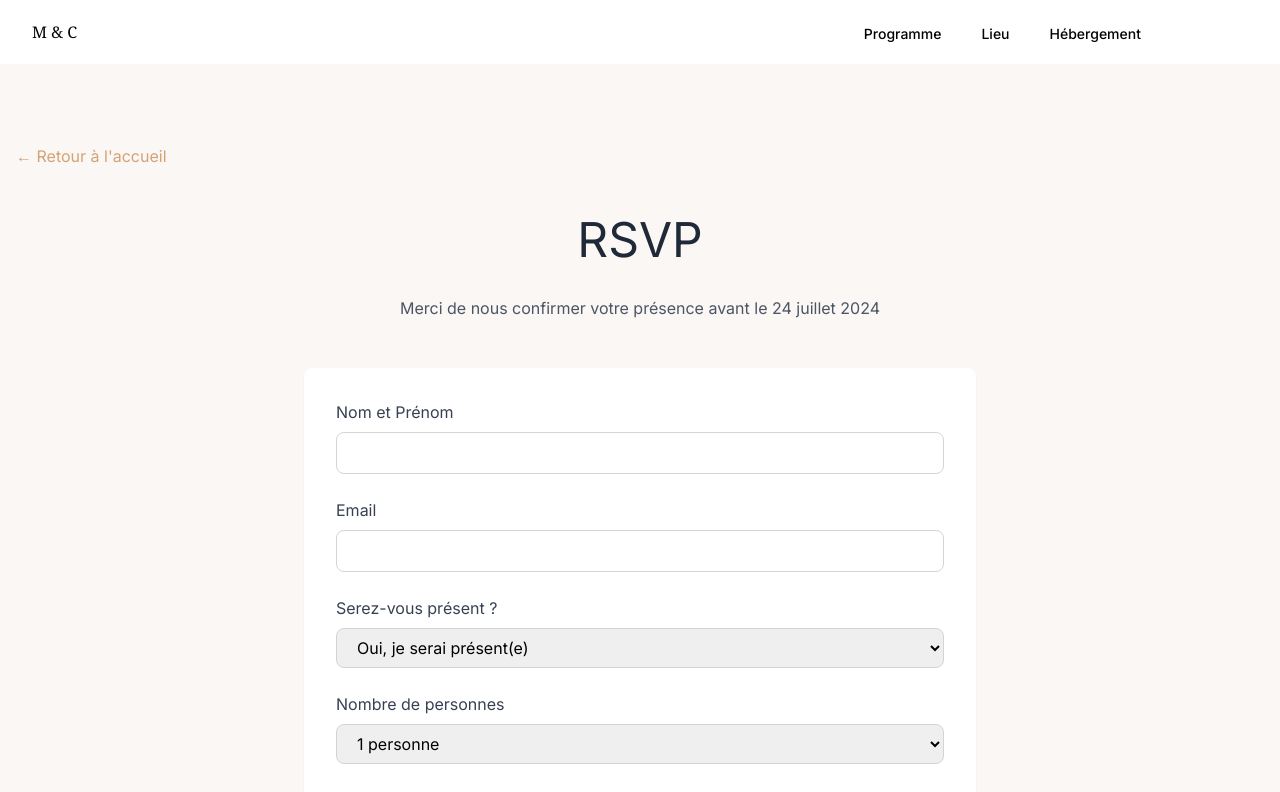
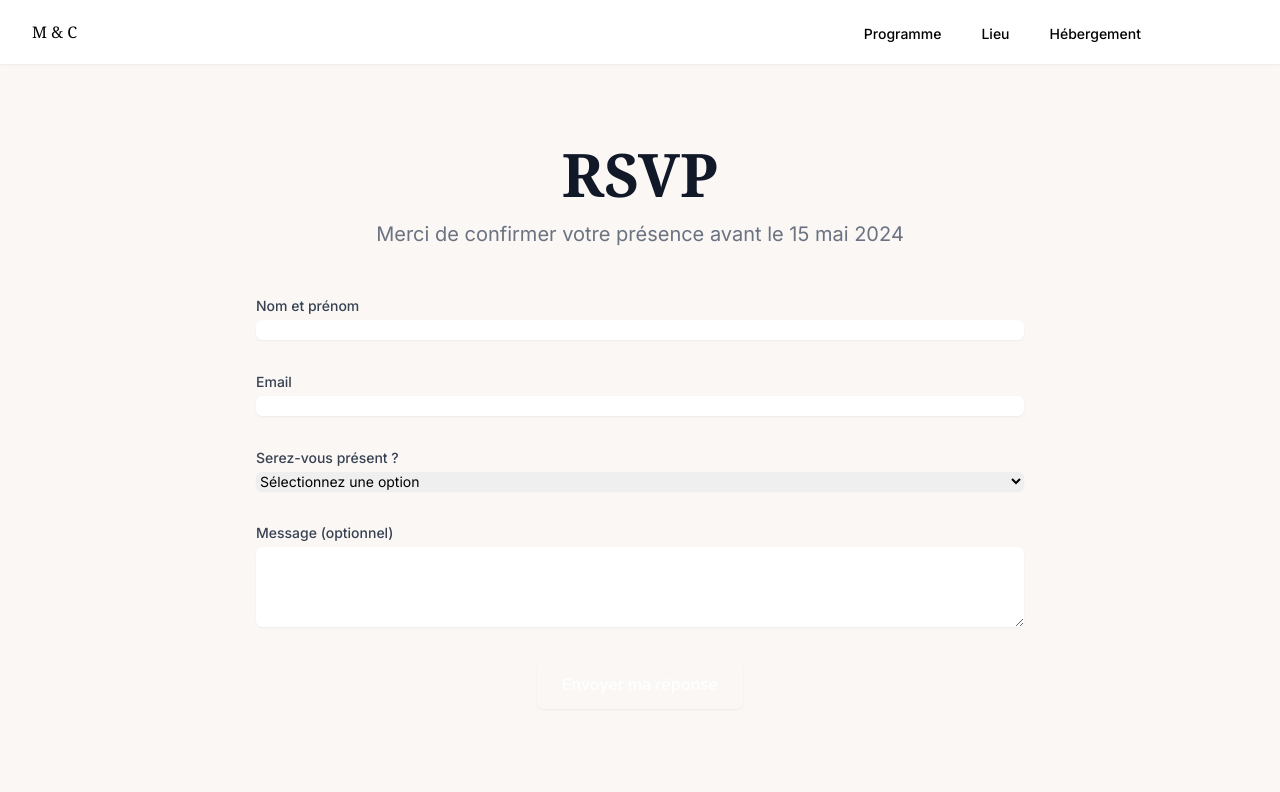
Before and after one commit to maxtouf/mariage-site, a Next.js app: page /rsvp in a window 1280 px wide. Shown: the top 792 px of the page. Built offline with nearby package versions, Linux system fonts and the light colour scheme; a web font is replaced by a local one.

Commit message:
Ajout de la page RSVP

```diff
--- a/app/rsvp/page.tsx
+++ b/app/rsvp/page.tsx
@@ -1,154 +1,162 @@
 'use client'
 
-import { useState } from 'react'
-import Link from 'next/link'
+import { useState, FormEvent } from 'react'
 
 export default function RSVP() {
   const [formData, setFormData] = useState({
     name: '',
     email: '',
-    attending: 'yes',
-    guests: '1',
-    dietaryRestrictions: '',
-    message: ''
+    attending: '',
+    guests: '0',
+    dietary: '',
+    message: '',
   })
 
-  const handleSubmit = async (e: React.FormEvent) => {
+  const handleSubmit = async (e: FormEvent) => {
     e.preventDefault()
     // Ici, vous pouvez ajouter la logique pour envoyer les données du formulaire
-    console.log('Formulaire soumis:', formData)
+    console.log('Form submitted:', formData)
     alert('Merci pour votre réponse !')
   }
 
   const handleChange = (e: React.ChangeEvent<HTMLInputElement | HTMLTextAreaElement | HTMLSelectElement>) => {
     const { name, value } = e.target
-    setFormData(prev => ({
-      ...prev,
-      [name]: value
-    }))
+    setFormData(prev => ({ ...prev, [name]: value }))
   }
 
   return (
-    <div className="min-h-screen bg-[#faf7f5] py-20">
-      <div className="container mx-auto px-4">
-        <Link
-          href="/"
-          className="inline-block mb-12 text-[#d4a373] hover:text-[#b08d62] transition-colors"
-        >
-          ← Retour à l'accueil
-        </Link>
-
-        <div className="max-w-2xl mx-auto">
-          <h1 className="text-center font-playfair text-5xl mb-8 text-gray-800">
+    <div className="min-h-screen py-12 sm:py-16 lg:py-20">
+      <div className="max-w-7xl mx-auto px-4 sm:px-6 lg:px-8">
+        <div className="max-w-3xl mx-auto">
+          <div className="text-center">
+            <h1 className="text-4xl font-extrabold text-gray-900 sm:text-5xl md:text-6xl font-serif">
               RSVP
             </h1>
-          <p className="text-center text-gray-600 mb-12">
-            Merci de nous confirmer votre présence avant le 24 juillet 2024
+            <p className="mt-3 text-xl text-gray-500 sm:mt-4">
+              Merci de confirmer votre présence avant le 15 mai 2024
             </p>
+          </div>
 
-          <form onSubmit={handleSubmit} className="bg-white rounded-lg shadow-sm p-8">
-            <div className="space-y-6">
+          <form onSubmit={handleSubmit} className="mt-12 space-y-8">
+            {/* Nom */}
             <div>
-                <label htmlFor="name" className="block text-gray-700 mb-2">
-                  Nom et Prénom
+              <label htmlFor="name" className="block text-sm font-medium text-gray-700">
+                Nom et prénom
               </label>
+              <div className="mt-1">
                 <input
                   type="text"
+                  name="name"
                   id="name"
-                  name="name"
+                  required
                   value={formData.name}
                   onChange={handleChange}
-                  required
-                  className="w-full px-4 py-2 border border-gray-300 rounded-lg focus:ring-2 focus:ring-[#d4a373] focus:border-transparent"
+                  className="shadow-sm focus:ring-primary focus:border-primary block w-full sm:text-sm border-gray-300 rounded-md"
                 />
               </div>
+            </div>
 
+            {/* Email */}
             <div>
-                <label htmlFor="email" className="block text-gray-700 mb-2">
+              <label htmlFor="email" className="block text-sm font-medium text-gray-700">
                 Email
               </label>
+              <div className="mt-1">
                 <input
                   type="email"
+                  name="email"
                   id="email"
-                  name="email"
+                  required
                   value={formData.email}
                   onChange={handleChange}
-                  required
-                  className="w-full px-4 py-2 border border-gray-300 rounded-lg focus:ring-2 focus:ring-[#d4a373] focus:border-transparent"
+                  className="shadow-sm focus:ring-primary focus:border-primary block w-full sm:text-sm border-gray-300 rounded-md"
                 />
               </div>
+            </div>
 
+            {/* Présence */}
             <div>
-                <label htmlFor="attending" className="block text-gray-700 mb-2">
+              <label htmlFor="attending" className="block text-sm font-medium text-gray-700">
                 Serez-vous présent ?
               </label>
+              <div className="mt-1">
                 <select
+                  name="attending"
                   id="attending"
-                  name="attending"
+                  required
                   value={formData.attending}
                   onChange={handleChange}
-                  className="w-full px-4 py-2 border border-gray-300 rounded-lg focus:ring-2 focus:ring-[#d4a373] focus:border-transparent"
+                  className="shadow-sm focus:ring-primary focus:border-primary block w-full sm:text-sm border-gray-300 rounded-md"
                 >
-                  <option value="yes">Oui, je serai présent(e)</option>
-                  <option value="no">Non, je ne pourrai pas être présent(e)</option>
+                  <option value="">Sélectionnez une option</option>
+                  <option value="yes">Oui, je serai présent</option>
+                  <option value="no">Non, je ne pourrai pas être présent</option>
                 </select>
               </div>
+            </div>
 
+            {/* Nombre d'invités (visible uniquement si présent) */}
             {formData.attending === 'yes' && (
-                <>
               <div>
-                    <label htmlFor="guests" className="block text-gray-700 mb-2">
-                      Nombre de personnes
+                <label htmlFor="guests" className="block text-sm font-medium text-gray-700">
+                  Nombre d'accompagnants
                 </label>
-                    <select
+                <div className="mt-1">
+                  <input
+                    type="number"
+                    name="guests"
                     id="guests"
-                      name="guests"
+                    min="0"
                     value={formData.guests}
                     onChange={handleChange}
-                      className="w-full px-4 py-2 border border-gray-300 rounded-lg focus:ring-2 focus:ring-[#d4a373] focus:border-transparent"
-                    >
-                      {[1, 2, 3, 4].map(num => (
-                        <option key={num} value={num}>
-                          {num} {num === 1 ? 'personne' : 'personnes'}
-                        </option>
-                      ))}
-                    </select>
+                    className="shadow-sm focus:ring-primary focus:border-primary block w-full sm:text-sm border-gray-300 rounded-md"
+                  />
+                </div>
+              </div>
+            )}
+
+            {/* Restrictions alimentaires (visible uniquement si présent) */}
+            {formData.attending === 'yes' && (
+              <div>
+                <label htmlFor="dietary" className="block text-sm font-medium text-gray-700">
+                  Restrictions alimentaires
+                </label>
+                <div className="mt-1">
+                  <input
+                    type="text"
+                    name="dietary"
+                    id="dietary"
+                    value={formData.dietary}
+                    onChange={handleChange}
+                    placeholder="Végétarien, allergies, etc."
+                    className="shadow-sm focus:ring-primary focus:border-primary block w-full sm:text-sm border-gray-300 rounded-md"
+                  />
+                </div>
+              </div>
+            )}
+
+            {/* Message */}
+            <div>
+              <label htmlFor="message" className="block text-sm font-medium text-gray-700">
+                Message (optionnel)
+              </label>
+              <div className="mt-1">
+                <textarea
+                  name="message"
+                  id="message"
+                  rows={4}
+                  value={formData.message}
+                  onChange={handleChange}
+                  className="shadow-sm focus:ring-primary focus:border-primary block w-full sm:text-sm border-gray-300 rounded-md"
+                />
+              </div>
             </div>
 
-                  <div>
-                    <label htmlFor="dietaryRestrictions" className="block text-gray-700 mb-2">
-                      Restrictions alimentaires
-                    </label>
-                    <input
-                      type="text"
-                      id="dietaryRestrictions"
-                      name="dietaryRestrictions"
-                      value={formData.dietaryRestrictions}
-                      onChange={handleChange}
-                      placeholder="Allergies, régime particulier..."
-                      className="w-full px-4 py-2 border border-gray-300 rounded-lg focus:ring-2 focus:ring-[#d4a373] focus:border-transparent"
-                    />
-                  </div>
-                </>
-              )}
-
-              <div>
-                <label htmlFor="message" className="block text-gray-700 mb-2">
-                  Message (optionnel)
-                </label>
-                <textarea
-                  id="message"
-                  name="message"
-                  value={formData.message}
-                  onChange={handleChange}
-                  rows={4}
-                  className="w-full px-4 py-2 border border-gray-300 rounded-lg focus:ring-2 focus:ring-[#d4a373] focus:border-transparent"
-                />
-              </div>
-
+            {/* Bouton de soumission */}
+            <div className="text-center">
               <button
                 type="submit"
-                className="w-full py-3 bg-[#d4a373] text-white rounded-lg hover:bg-[#b08d62] transition-colors"
+                className="inline-flex items-center px-6 py-3 border border-transparent text-base font-medium rounded-md shadow-sm text-white bg-primary hover:bg-accent transition-colors"
               >
                 Envoyer ma réponse
               </button>
```
Lines whose indentation alone changed are shown as unchanged.
